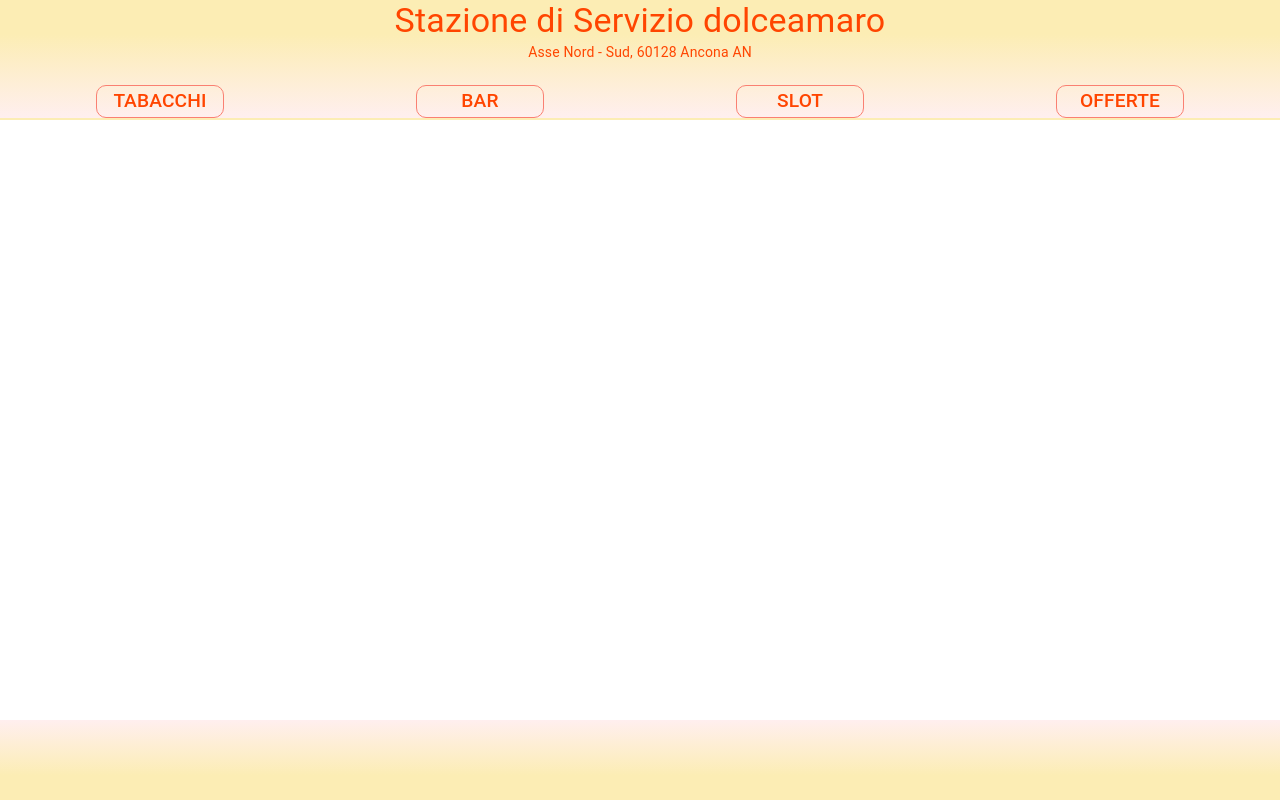
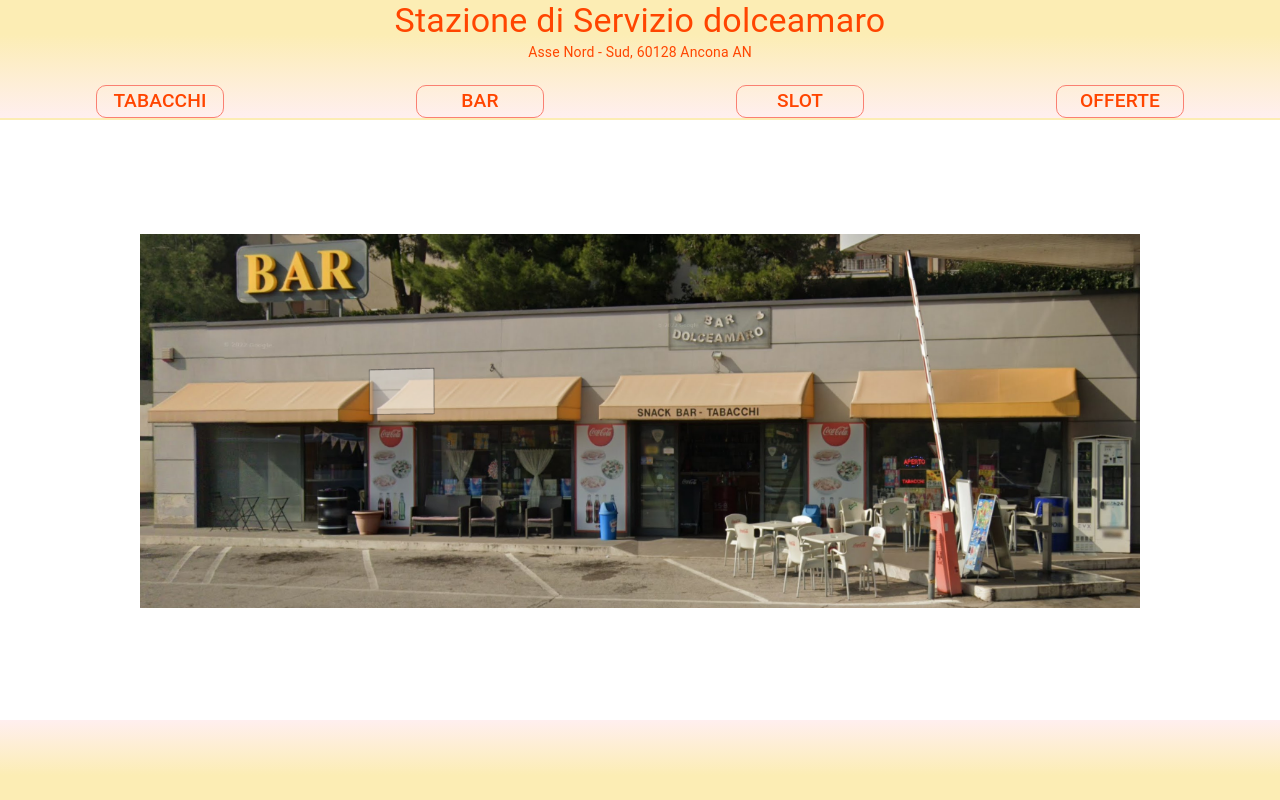
Before and after one commit to jerryCelozzi/dolceamaro_v1, a Next.js app: page / in a window 1280 px wide. Built offline with nearby package versions, Linux system fonts and the light colour scheme.

Commit message:
foto no slider

```diff
--- a/src/app/page.tsx
+++ b/src/app/page.tsx
@@ -1,6 +1,7 @@
 "use client"
 import { Box, Grid ,Stack} from '@mui/material'
 import React from 'react'
+import Image from 'next/image';
 import Slider from './components/Slider';
 
 function page() {
@@ -11,6 +12,13 @@ function page() {
       <Grid item md={2} ></Grid>
       <Grid item xs={12} md={8}  sx={{display:'flex',justifyContent:'center'}}>
         {/* <Slider/> */}
+        <Image
+                src="/logo.png"
+                alt="cityopensource"
+                width={1000}
+                height={500}
+                style={{ objectFit: "contain" }}
+              />
         </Grid>
       <Grid item  md={2} ></Grid>
 
```
